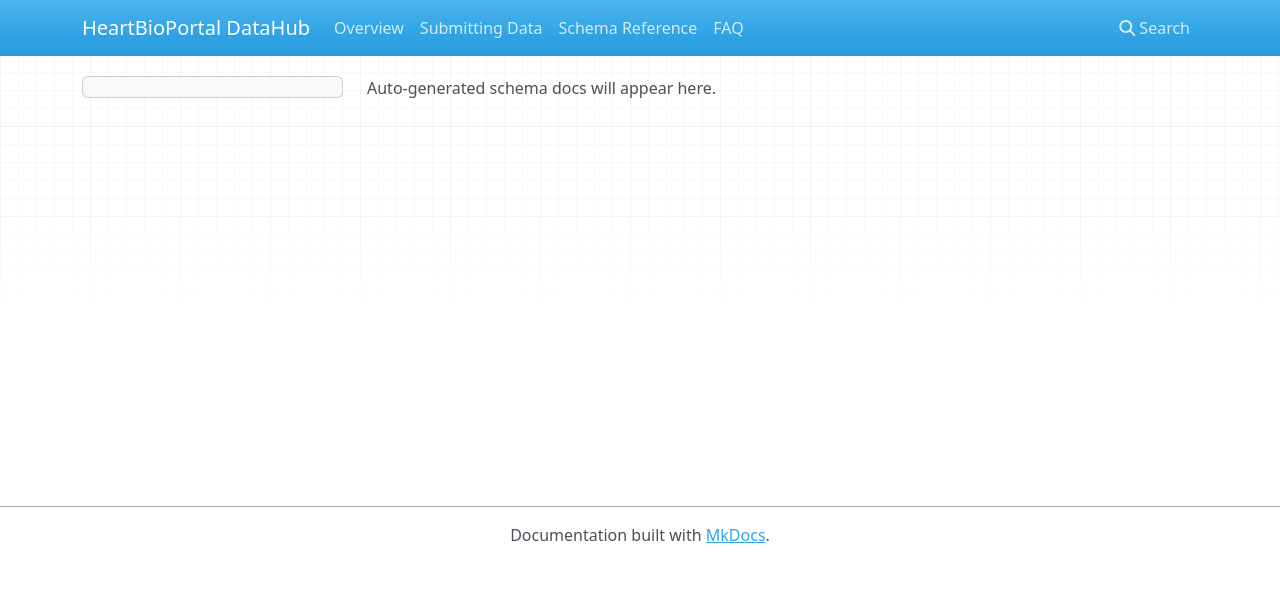
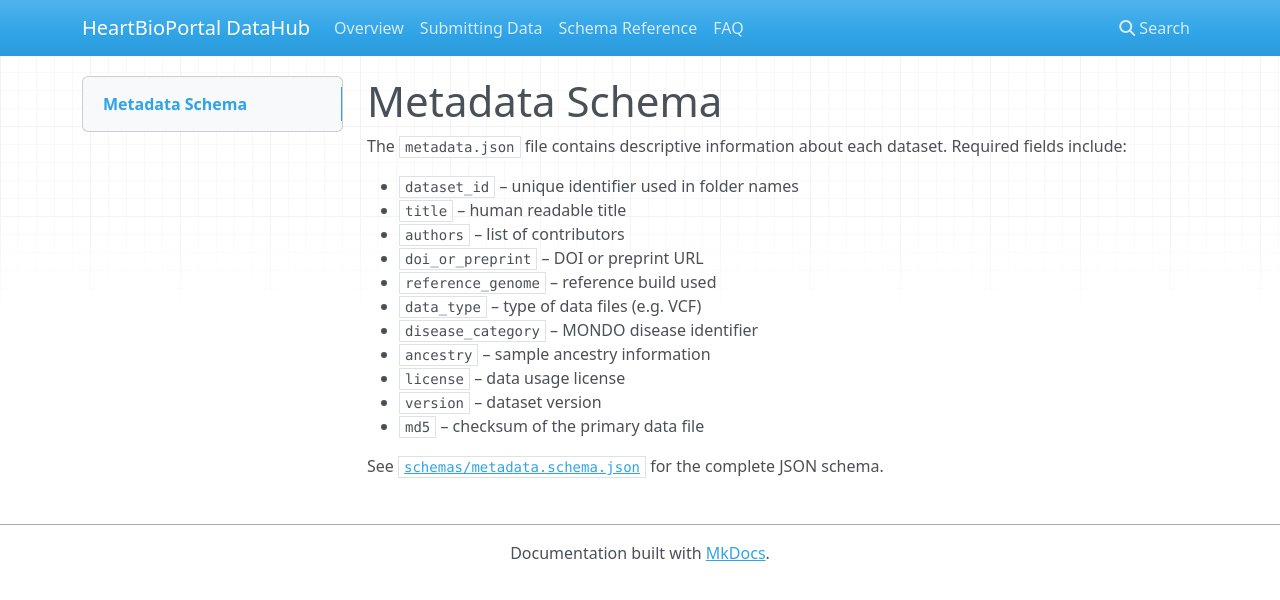
Before and after one commit to HeartBioPortal/DataHub, an MkDocs documentation site: the page built from docs/metadata.schema.json.md, in a window 1280 px wide. Shown: the top 600 px of the page. Built offline with MkDocs 1.6.1, drawn with Linux system fonts in a browser that asks for light colours; nearby versions of some CDN libraries.

```diff
--- a/docs/metadata.schema.json.md
+++ b/docs/metadata.schema.json.md
@@ -1 +1,17 @@
-Auto-generated schema docs will appear here.
+# Metadata Schema
+
+The `metadata.json` file contains descriptive information about each dataset. Required fields include:
+
+- `dataset_id` – unique identifier used in folder names
+- `title` – human readable title
+- `authors` – list of contributors
+- `doi_or_preprint` – DOI or preprint URL
+- `reference_genome` – reference build used
+- `data_type` – type of data files (e.g. VCF)
+- `disease_category` – MONDO disease identifier
+- `ancestry` – sample ancestry information
+- `license` – data usage license
+- `version` – dataset version
+- `md5` – checksum of the primary data file
+
+See [`schemas/metadata.schema.json`](../schemas/metadata.schema.json) for the complete JSON schema.
```
Also changed, not shown: README.md (+29 -3 lines), docs/faq.md (+11 -1 lines), docs/index.md (+3 -1 lines), docs/prov.schema.json.md (+10 -1 lines), docs/schema_reference.md (+3 -4 lines), docs/submitting.md (+7 -1 lines).
